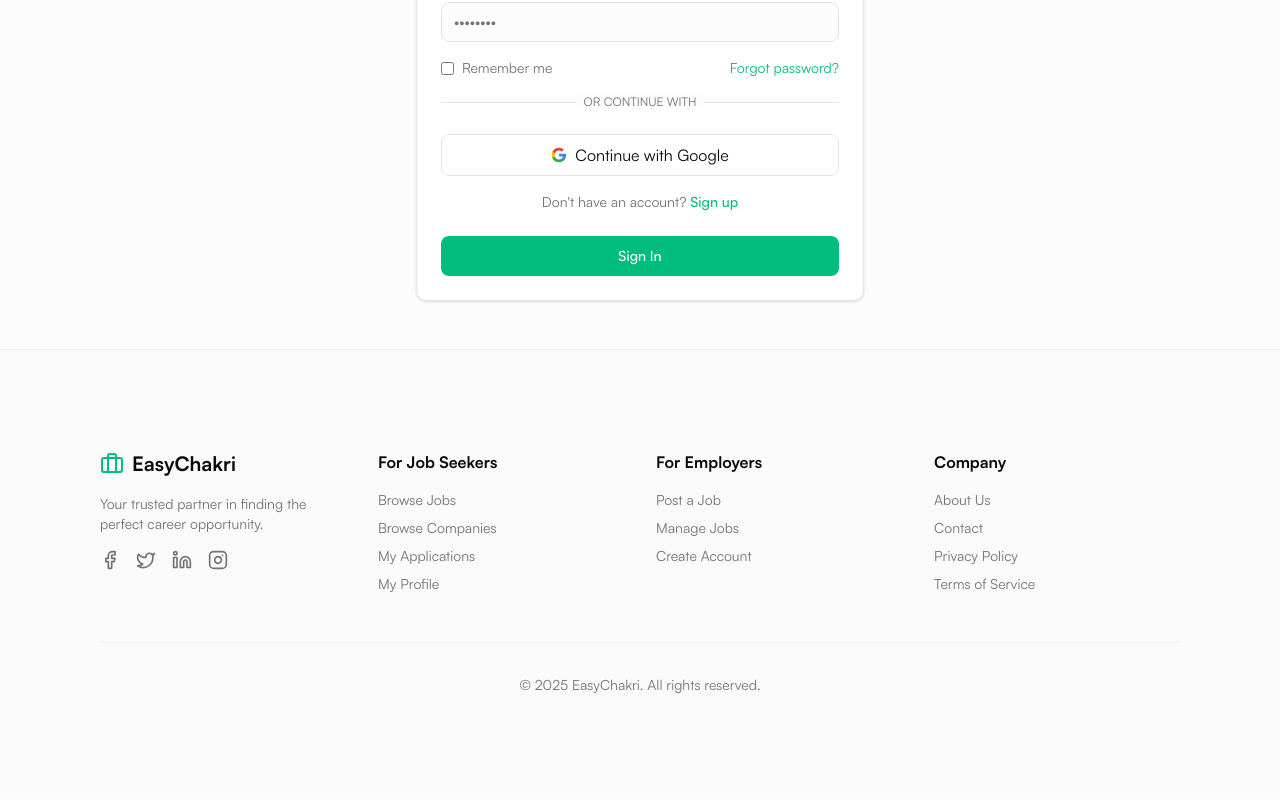
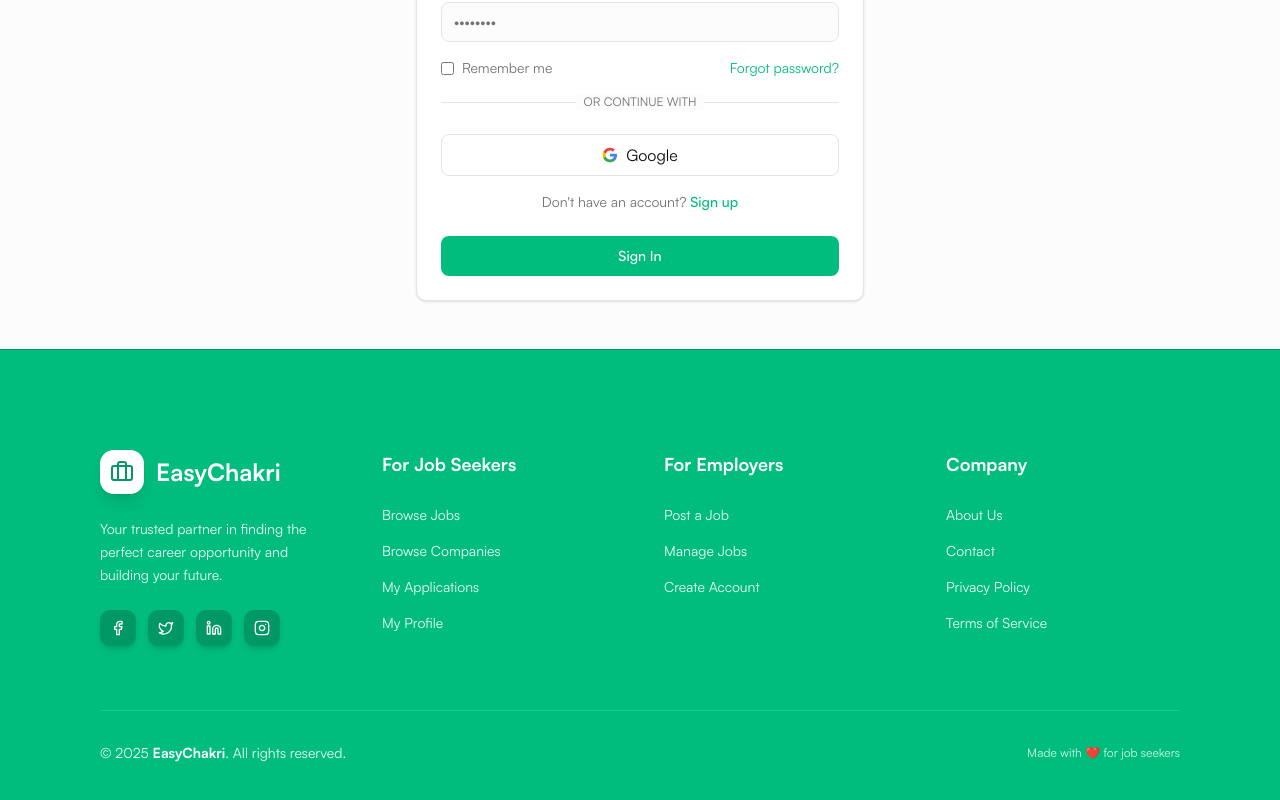
Before and after one commit to ayondev7/EasyChakri, a Next.js app in the folder frontend/: page /auth/signin in a window 1280 px wide. Shown: the part 586-1386 px from the top of the page. Built offline with nearby package versions, Linux system fonts and the light colour scheme; no server answers.

Commit message:
feat: refactor multiple components for improved structure and styling consistency

```diff
--- a/frontend/src/app/page.tsx
+++ b/frontend/src/app/page.tsx
@@ -18,7 +18,7 @@ import { FeaturedCompanies } from "@/components/landing/companies/FeaturedCompan
 
 export default function HomePage() {
   return (
-      <main className="flex-1">
+      <main className="flex-1 ">
         <HeroSection />
         <StatsSection />
         <FeaturedJobs />
--- a/frontend/src/components/auth/signin/SigninForm.tsx
+++ b/frontend/src/components/auth/signin/SigninForm.tsx
@@ -106,7 +106,7 @@ export default function SigninForm({ role }: { role: "SEEKER" | "RECRUITER" }) {
                 <path d="M5.84 14.09c-.22-.66-.35-1.36-.35-2.09s.13-1.43.35-2.09V7.07H2.18C1.43 8.55 1 10.22 1 12s.43 3.45 1.18 4.93l2.85-2.22.81-.62z" fill="#FBBC05" />
                 <path d="M12 5.38c1.62 0 3.06.56 4.21 1.64l3.15-3.15C17.45 2.09 14.97 1 12 1 7.7 1 3.99 3.47 2.18 7.07l3.66 2.84c.87-2.6 3.3-4.53 6.16-4.53z" fill="#EA4335" />
               </svg>
-              Continue with Google
+              Google
             </button>
           </div>
         </>
--- a/frontend/src/components/landing/companies/TopCompanies.tsx
+++ b/frontend/src/components/landing/companies/TopCompanies.tsx
@@ -15,7 +15,7 @@ export function TopCompanies() {
 
   if (isLoading) {
     return (
-      <section className="py-16 md:py-24 bg-muted/30">
+      <section className="py-16 md:py-24">
         <div className="container mx-auto px-4">
           <Loader />
         </div>
@@ -25,7 +25,7 @@ export function TopCompanies() {
 
   if (companies.length === 0) {
     return (
-      <section className="py-16 md:py-24 bg-muted/30">
+      <section className="py-16 md:py-24">
         <div className="container mx-auto px-4">
           <div className="flex items-center justify-center">
             <div className="text-muted-foreground">No companies available at the moment.</div>
@@ -36,7 +36,7 @@ export function TopCompanies() {
   }
 
   return (
-    <section className="py-16 md:py-24 bg-muted/30">
+    <section className="py-16 md:py-24">
       <div className="container mx-auto px-4">
         <div className="flex items-center justify-between mb-12">
           <div>
--- a/frontend/src/components/landing/features/PopularCategories.tsx
+++ b/frontend/src/components/landing/features/PopularCategories.tsx
@@ -7,7 +7,7 @@ import { POPULAR_CATEGORIES, CATEGORY_ICON_MAP } from "@/constants/categoriesCon
 
 export function PopularCategories() {
   return (
-    <section className="py-16 md:py-24 bg-white">
+    <section className="py-16 md:py-24">
       <div className="container mx-auto px-4">
         <div className="text-center mb-12">
           <h2 className="text-3xl md:text-4xl font-bold mb-2">Popular Job Categories</h2>
--- a/frontend/src/components/landing/misc/Testimonials.tsx
+++ b/frontend/src/components/landing/misc/Testimonials.tsx
@@ -73,7 +73,7 @@ const testimonials = [
 
 export function Testimonials() {
   return (
-    <section className="py-[100px] bg-gray-50 overflow-hidden">
+    <section className="py-[100px] overflow-hidden">
   <div className="container mx-auto mb-12">
         <div className="text-center">
           <h2 className="text-3xl md:text-4xl font-bold mb-2">Success Stories</h2>
--- a/frontend/src/components/layout/Footer.tsx
+++ b/frontend/src/components/layout/Footer.tsx
@@ -1,111 +1,106 @@
 import Link from "next/link"
 import { Briefcase, Facebook, Twitter, Linkedin, Instagram } from "lucide-react"
 
+const socialLinks = [
+  { icon: Facebook, href: "#", label: "Facebook" },
+  { icon: Twitter, href: "#", label: "Twitter" },
+  { icon: Linkedin, href: "#", label: "LinkedIn" },
+  { icon: Instagram, href: "#", label: "Instagram" },
+]
+
+const footerSections = [
+  {
+    title: "For Job Seekers",
+    links: [
+      { label: "Browse Jobs", href: "/jobs" },
+      { label: "Browse Companies", href: "/companies" },
+      { label: "My Applications", href: "/seeker/dashboard" },
+      { label: "My Profile", href: "/seeker/profile" },
+    ],
+  },
+  {
+    title: "For Employers",
+    links: [
+      { label: "Post a Job", href: "/recruiter/post-job" },
+      { label: "Manage Jobs", href: "/recruiter/dashboard" },
+      { label: "Create Account", href: "/auth/signup" },
+    ],
+  },
+  {
+    title: "Company",
+    links: [
+      { label: "About Us", href: "/about" },
+      { label: "Contact", href: "/contact" },
+      { label: "Privacy Policy", href: "/privacy" },
+      { label: "Terms of Service", href: "/terms" },
+    ],
+  },
+]
+
 export function Footer() {
   return (
-    <footer className="border-t border-border/40 bg-muted/30 px-[100px]">
+    <footer className="border-t border-emerald-600 bg-emerald-500 px-[100px]">
       <div className="container mx-auto py-[100px]">
-        <div className="grid grid-cols-1 md:grid-cols-4 gap-8">
-          <div className="space-y-4">
-            <div className="flex items-center gap-2">
-              <Briefcase className="h-6 w-6 text-emerald-500" />
-              <span className="text-xl font-bold">EasyChakri</span>
+        <div className="grid grid-cols-1 md:grid-cols-4 gap-12">
+          <div className="space-y-6">
+            <div className="flex items-center gap-3">
+              <div className="p-2.5 rounded-xl bg-white shadow-lg">
+                <Briefcase className="h-6 w-6 text-emerald-600" />
               </div>
-            <p className="text-sm text-muted-foreground">
-              Your trusted partner in finding the perfect career opportunity.
+              <span className="text-2xl font-bold text-white">
+                EasyChakri
+              </span>
+            </div>
+            <p className="text-sm text-emerald-50 leading-relaxed">
+              Your trusted partner in finding the perfect career opportunity and building your future.
             </p>
-            <div className="flex gap-4">
-              <Link href="#" className="text-muted-foreground hover:text-emerald-500 transition-colors">
-                <Facebook className="h-5 w-5" />
+            <div className="flex gap-3">
+              {socialLinks.map(({ icon: Icon, href, label }) => (
+                <Link
+                  key={label}
+                  href={href}
+                  className="p-2.5 rounded-lg bg-emerald-600 text-white hover:bg-white hover:text-emerald-600 hover:scale-110 transition-all duration-300 shadow-md"
+                  aria-label={label}
+                >
+                  <Icon className="h-4 w-4" />
                 </Link>
-              <Link href="#" className="text-muted-foreground hover:text-emerald-500 transition-colors">
-                <Twitter className="h-5 w-5" />
-              </Link>
-              <Link href="#" className="text-muted-foreground hover:text-emerald-500 transition-colors">
-                <Linkedin className="h-5 w-5" />
-              </Link>
-              <Link href="#" className="text-muted-foreground hover:text-emerald-500 transition-colors">
-                <Instagram className="h-5 w-5" />
-              </Link>
+              ))}
             </div>
           </div>
 
-          <div>
-            <h3 className="font-semibold mb-4">For Job Seekers</h3>
-            <ul className="space-y-2 text-sm text-muted-foreground">
-              <li>
-                <Link href="/jobs" className="hover:text-foreground transition-colors">
-                  Browse Jobs
+          {footerSections.map((section) => (
+            <div key={section.title}>
+              <h3 className="font-semibold text-lg mb-6 text-white">
+                {section.title}
+              </h3>
+              <ul className="space-y-3">
+                {section.links.map((link) => (
+                  <li key={link.label}>
+                    <Link
+                      href={link.href}
+                      className="text-sm text-emerald-50 hover:text-white transition-all duration-300 hover:translate-x-1 inline-block relative group"
+                    >
+                      <span className="relative">
+                        {link.label}
+                        <span className="absolute -bottom-1 left-0 w-0 h-0.5 bg-white group-hover:w-full transition-all duration-300" />
+                      </span>
                     </Link>
                   </li>
-              <li>
-                <Link href="/companies" className="hover:text-foreground transition-colors">
-                  Browse Companies
-                </Link>
-              </li>
-              <li>
-                <Link href="/seeker/dashboard" className="hover:text-foreground transition-colors">
-                  My Applications
-                </Link>
-              </li>
-              <li>
-                <Link href="/seeker/profile" className="hover:text-foreground transition-colors">
-                  My Profile
-                </Link>
-              </li>
+                ))}
               </ul>
             </div>
-
-          <div>
-            <h3 className="font-semibold mb-4">For Employers</h3>
-            <ul className="space-y-2 text-sm text-muted-foreground">
-              <li>
-                <Link href="/recruiter/post-job" className="hover:text-foreground transition-colors">
-                  Post a Job
-                </Link>
-              </li>
-              <li>
-                <Link href="/recruiter/dashboard" className="hover:text-foreground transition-colors">
-                  Manage Jobs
-                </Link>
-              </li>
-              <li>
-                <Link href="/auth/signup" className="hover:text-foreground transition-colors">
-                  Create Account
-                </Link>
-              </li>
-            </ul>
+          ))}
         </div>
 
-          <div>
-            <h3 className="font-semibold mb-4">Company</h3>
-            <ul className="space-y-2 text-sm text-muted-foreground">
-              <li>
-                <Link href="/about" className="hover:text-foreground transition-colors">
-                  About Us
-                </Link>
-              </li>
-              <li>
-                <Link href="/contact" className="hover:text-foreground transition-colors">
-                  Contact
-                </Link>
-              </li>
-              <li>
-                <Link href="/privacy" className="hover:text-foreground transition-colors">
-                  Privacy Policy
-                </Link>
-              </li>
-              <li>
-                <Link href="/terms" className="hover:text-foreground transition-colors">
-                  Terms of Service
-                </Link>
-              </li>
-            </ul>
+        <div className="mt-16 pt-8 border-t border-emerald-400">
+          <div className="flex flex-col md:flex-row justify-between items-center gap-4">
+            <p className="text-sm text-emerald-50">
+              &copy; 2025 <span className="text-white font-semibold">EasyChakri</span>. All rights reserved.
+            </p>
+            <div className="flex gap-6 text-xs text-emerald-100">
+              <span className="hover:text-white cursor-pointer transition-colors">Made with ❤️ for job seekers</span>
             </div>
           </div>
-
-        <div className="mt-12 pt-8 border-t border-border/40 text-center text-sm text-muted-foreground">
-          <p>&copy; 2025 EasyChakri. All rights reserved.</p>
         </div>
       </div>
     </footer>
```
Also changed, not shown: frontend/src/components/landing/companies/CompaniesHiringNow.tsx (+41 -40 lines), frontend/src/components/landing/companies/FeaturedCompanies.tsx (+41 -38 lines). Lines whose indentation alone changed are shown as unchanged.
